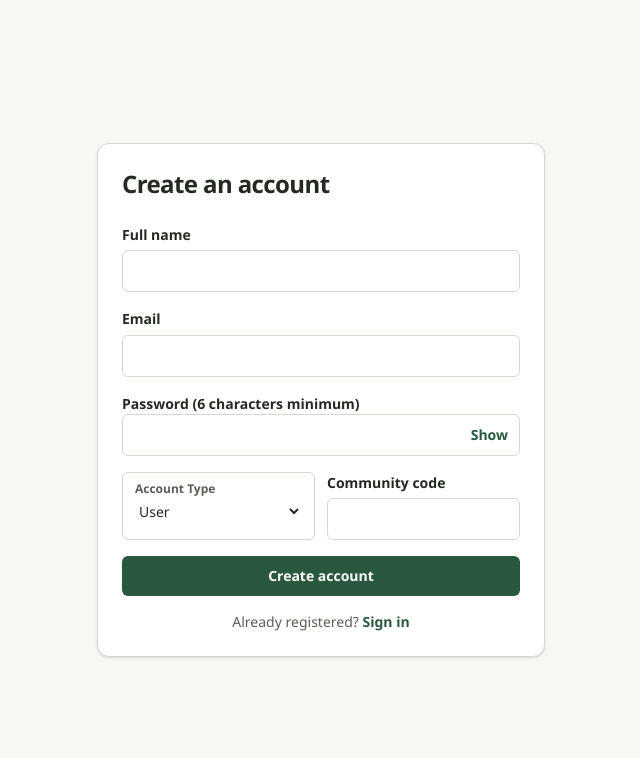
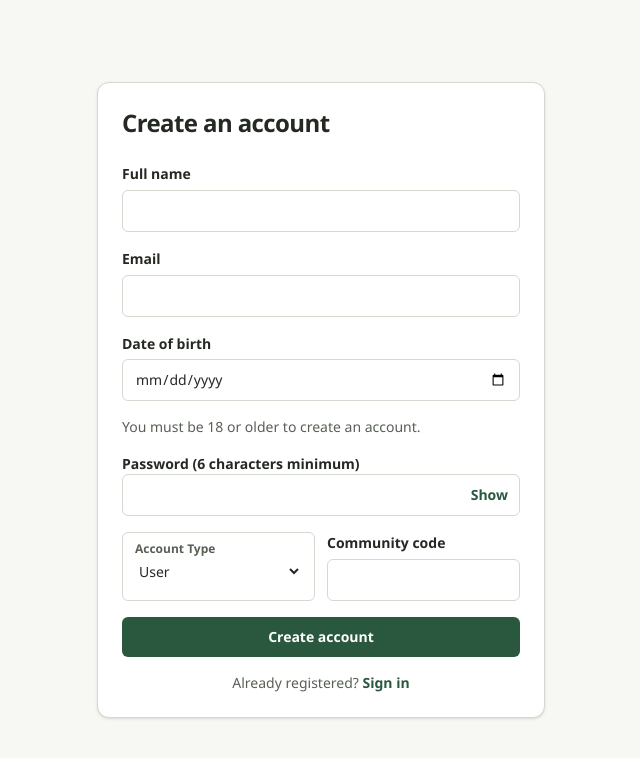
Before and after one commit to kaushik6g/Urban_buddy, a React (Vite) app in the folder frontend/: page /register in a window 1280 px wide. Shown: the top 758 px of the page, without its empty margins (319-959 px from the left). Built offline with nearby package versions, Linux system fonts and the light colour scheme; no server answers.

Commit message:
Require an adult date of birth for all registrations

```diff
--- a/frontend/src/api/services.ts
+++ b/frontend/src/api/services.ts
@@ -3,6 +3,7 @@ import api from './client';
 export const authApi = {
   register: (payload: {
     name: string;
+    dateOfBirth: string;
     email: string;
     password: string;
     role: 'user' | 'admin';
--- a/frontend/src/contexts/AuthContext.tsx
+++ b/frontend/src/contexts/AuthContext.tsx
@@ -15,6 +15,7 @@ interface AuthContextValue {
     email: string,
     password: string,
     role: 'user' | 'admin',
+    dateOfBirth: string,
     communityName?: string,
     communityCode?: string
   ) => Promise<User>;
@@ -71,6 +72,7 @@ export const AuthProvider = ({ children }: { children: ReactNode }) => {
     email: string,
     password: string,
     role: 'user' | 'admin',
+    dateOfBirth: string,
     communityName?: string,
     communityCode?: string
   ) => {
@@ -81,6 +83,7 @@ export const AuthProvider = ({ children }: { children: ReactNode }) => {
         email,
         password,
         role,
+        dateOfBirth,
         communityName,
         communityCode,
       });
--- a/frontend/src/pages/auth/RegisterPage.tsx
+++ b/frontend/src/pages/auth/RegisterPage.tsx
@@ -33,6 +33,12 @@ const RegisterPage = () => {
   const [invite] = useState(readInvitation);
   const [name, setName] = useState('');
   const [email, setEmail] = useState(invite?.email || '');
+  const [dateOfBirth, setDateOfBirth] = useState('');
+  const today = new Intl.DateTimeFormat('sv-SE', { timeZone: 'Asia/Kolkata' }).format(new Date());
+  const cutoffYear = Number(today.slice(0, 4)) - 18;
+  // A leap-day signup can have a non-leap cutoff year.
+  const cutoffDay = today.endsWith('-02-29') ? '-02-28' : today.slice(4);
+  const latestBirthDate = String(cutoffYear) + cutoffDay;
   const [password, setPassword] = useState('');
   const [role, setRole] = useState<'user' | 'admin'>('user');
   const [communityName, setCommunityName] = useState('');
@@ -60,7 +66,7 @@ const RegisterPage = () => {
 
     try {
       if (linkToken) {
-        await api.post('/auth/register', { name, email, password, role:'user', inviteToken:linkToken });
+        await api.post('/auth/register', { name, email, password, dateOfBirth, role:'user', inviteToken:linkToken });
         navigate('/login', {replace:true});
         return;
       }
@@ -69,6 +75,7 @@ const RegisterPage = () => {
         email,
         password,
         role,
+        dateOfBirth,
         communityName || undefined,
         communityCode || undefined
       );
@@ -97,6 +104,13 @@ const RegisterPage = () => {
               required
             />
           </label>
+          <label className="field-label">
+            Date of birth
+            <Input type="date" autoComplete="bday" required max={latestBirthDate}
+              value={dateOfBirth} onChange={e => setDateOfBirth(e.target.value)}
+              aria-describedby="signup-age-note" />
+          </label>
+          <p id="signup-age-note" className="text-sm text-muted">You must be 18 or older to create an account.</p>
           <PasswordField label="Password (6 characters minimum)" autoComplete="new-password" required
             value={password} onChange={e => setPassword(e.target.value)} />
 
```
Also changed, not shown: 2 other files (tests, documents, lock files or other folders).
